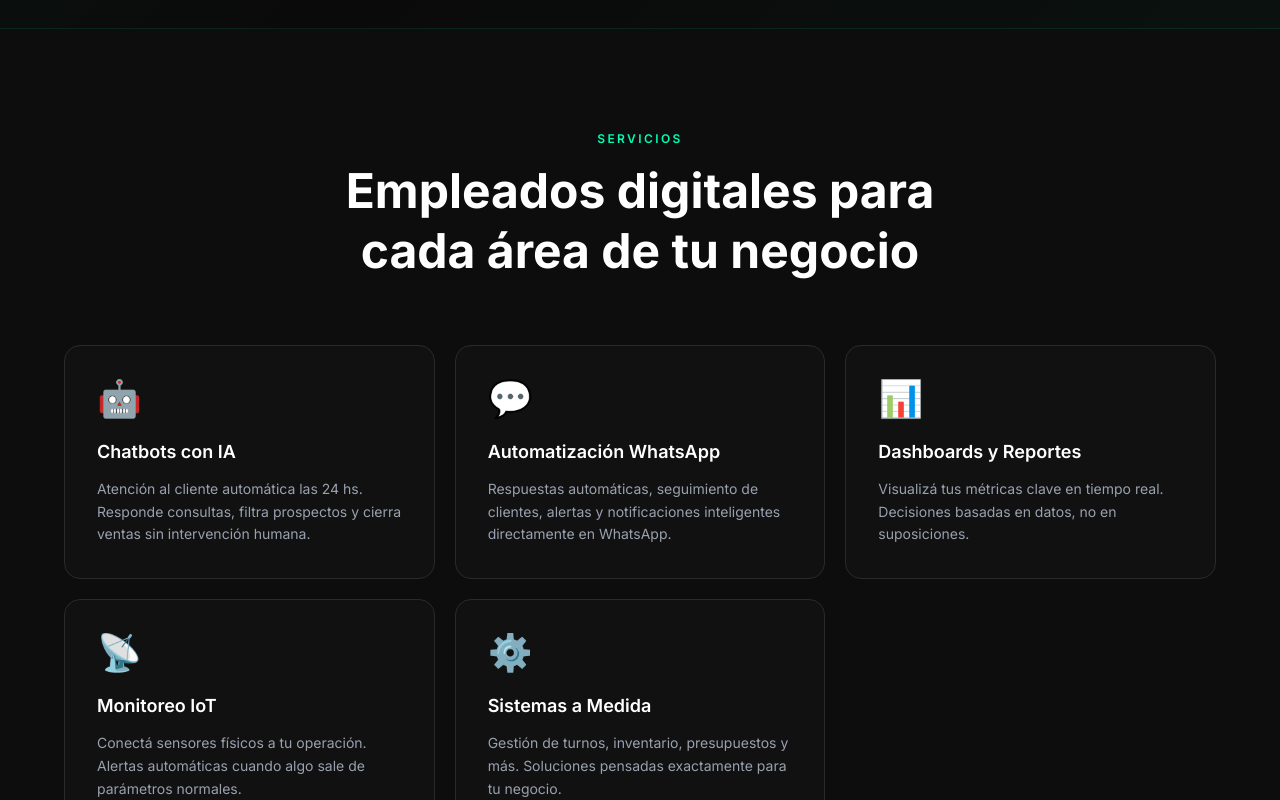
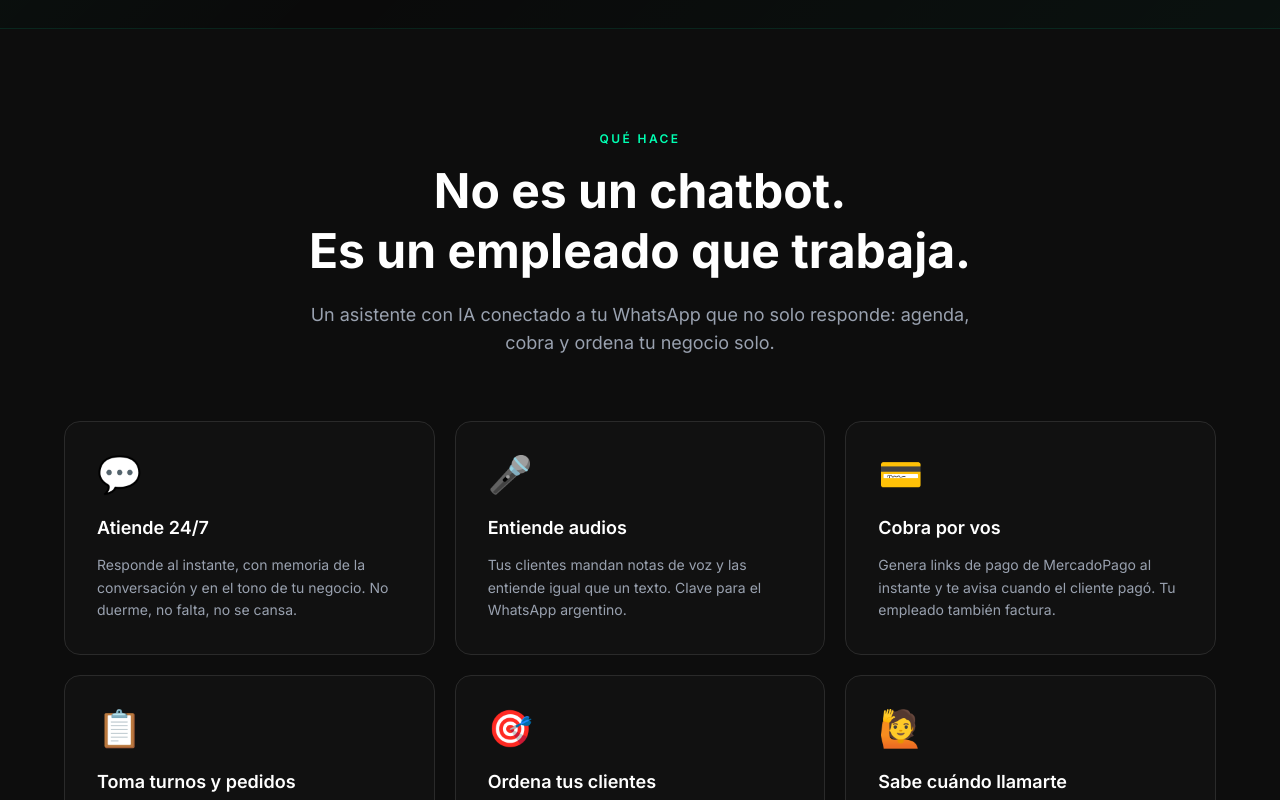
Before and after one commit to Eduurk/eduardo-urbina-landing, a Next.js app: page / in a window 1280 px wide. Shown: the part 1440-2240 px from the top of the page. Built offline with nearby package versions, Linux system fonts and the light colour scheme.

Commit message:
feat: landing muestra las capacidades reales del empleado digital
Reemplaza servicios genéricos por lo que el bot hace hoy: atiende 24/7,
entiende audios, cobra con MercadoPago, toma turnos/reclamos, ordena
prospectos y deriva a humano.

Co-Authored-By: Claude Opus 4.8 <noreply@anthropic.com>

```diff
--- a/src/components/Services.tsx
+++ b/src/components/Services.tsx
@@ -2,34 +2,40 @@ import FadeIn, { StaggerContainer, StaggerItem } from "@/components/FadeIn";
 
 const services = [
   {
-    icon: "🤖",
-    title: "Chatbots con IA",
+    icon: "💬",
+    title: "Atiende 24/7",
     description:
-      "Atención al cliente automática las 24 hs. Responde consultas, filtra prospectos y cierra ventas sin intervención humana.",
+      "Responde al instante, con memoria de la conversación y en el tono de tu negocio. No duerme, no falta, no se cansa.",
   },
   {
-    icon: "💬",
-    title: "Automatización WhatsApp",
+    icon: "🎤",
+    title: "Entiende audios",
     description:
-      "Respuestas automáticas, seguimiento de clientes, alertas y notificaciones inteligentes directamente en WhatsApp.",
+      "Tus clientes mandan notas de voz y las entiende igual que un texto. Clave para el WhatsApp argentino.",
   },
   {
-    icon: "📊",
-    title: "Dashboards y Reportes",
+    icon: "💳",
+    title: "Cobra por vos",
     description:
-      "Visualizá tus métricas clave en tiempo real. Decisiones basadas en datos, no en suposiciones.",
+      "Genera links de pago de MercadoPago al instante y te avisa cuando el cliente pagó. Tu empleado también factura.",
   },
   {
-    icon: "📡",
-    title: "Monitoreo IoT",
+    icon: "📋",
+    title: "Toma turnos y pedidos",
     description:
-      "Conectá sensores físicos a tu operación. Alertas automáticas cuando algo sale de parámetros normales.",
+      "Registra cada turno, pedido o reclamo con su seguimiento, para que no se te escape ninguno.",
   },
   {
-    icon: "⚙️",
-    title: "Sistemas a Medida",
+    icon: "🎯",
+    title: "Ordena tus clientes",
     description:
-      "Gestión de turnos, inventario, presupuestos y más. Soluciones pensadas exactamente para tu negocio.",
+      "Guarda cada prospecto, lo califica por interés y te muestra a quién conviene seguir primero.",
+  },
+  {
+    icon: "🙋",
+    title: "Sabe cuándo llamarte",
+    description:
+      "Cuando hay una venta caliente o un caso que necesita una persona, te pasa la conversación al instante.",
   },
 ];
 
@@ -39,11 +45,14 @@ export default function Services() {
       <div className="max-w-6xl mx-auto">
         <FadeIn className="text-center mb-16">
           <span className="text-neon text-xs font-semibold tracking-[0.2em] uppercase">
-            Servicios
+            Qué hace
           </span>
           <h2 className="text-3xl sm:text-5xl font-bold text-white mt-3 leading-tight">
-            Empleados digitales para<br className="hidden sm:block" /> cada área de tu negocio
+            No es un chatbot.<br className="hidden sm:block" /> Es un empleado que trabaja.
           </h2>
+          <p className="text-gray-400 text-base sm:text-lg mt-5 max-w-2xl mx-auto">
+            Un asistente con IA conectado a tu WhatsApp que no solo responde: agenda, cobra y ordena tu negocio solo.
+          </p>
         </FadeIn>
 
         <StaggerContainer className="grid grid-cols-1 sm:grid-cols-2 lg:grid-cols-3 gap-5">
```
